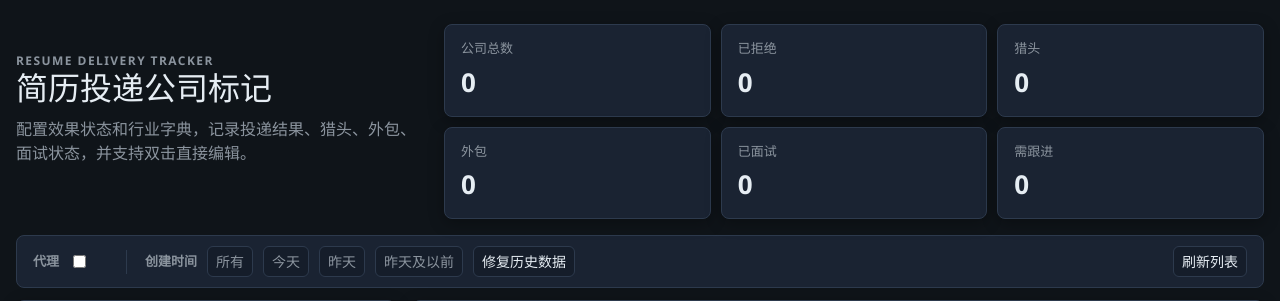
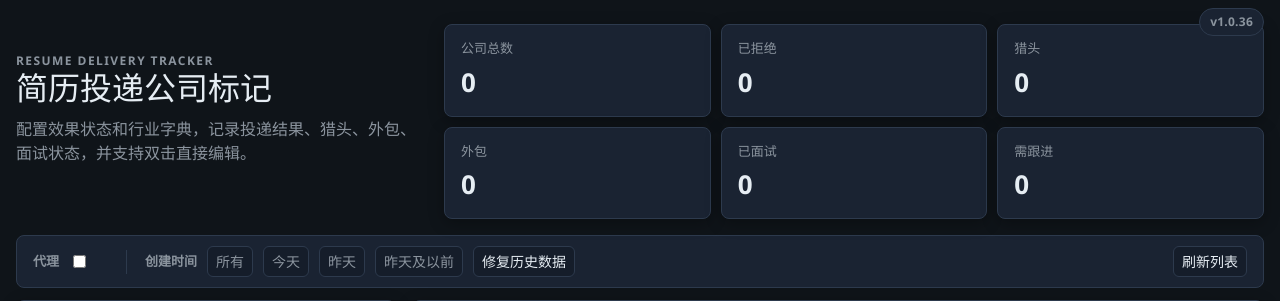
Before and after one commit to wanglaichen/tools_102BossHireTag, a Flask app: page / in a window 1280 px wide. Shown: the top 301 px of the page. Run offline with Flask 3, Linux system fonts and the light colour scheme; data that the repository does not hold is empty.

Commit message:
feat: 页面顶部显示版本号 v1.0.36
在右上角展示当前版本，支持通过 APP_VERSION 环境变量覆盖。

```diff
--- a/app.py
+++ b/app.py
@@ -43,7 +43,7 @@ def handle_unexpected_error(error):
 
 @app.route("/")
 def index():
-    return render_template("index.html")
+    return render_template("index.html", app_version=AppConfig.APP_VERSION)
 
 
 @app.route("/api/summary", methods=["GET"])
--- a/config.py
+++ b/config.py
@@ -81,6 +81,7 @@ DATA_PATH = resolve_data_path()
 
 
 class AppConfig:
+    APP_VERSION = os.getenv("APP_VERSION", "v1.0.36")
     SECRET_KEY = os.getenv("SECRET_KEY", "tools102-boss-hire-tag-dev")
     APP_HOST = os.getenv("APP_HOST", "0.0.0.0")
     APP_PORT = int(os.getenv("APP_PORT", os.getenv("PORT", "9212")))
--- a/static/css/main.css
+++ b/static/css/main.css
@@ -29,6 +29,21 @@ body {
     width: min(1540px, calc(100% - 32px));
     margin: 0 auto;
     padding: 24px 0 36px;
+    position: relative;
+}
+
+.app-version {
+    position: absolute;
+    top: 8px;
+    right: 0;
+    padding: 4px 10px;
+    border: 1px solid var(--line);
+    border-radius: 999px;
+    background: var(--surface);
+    color: var(--muted);
+    font-size: 12px;
+    font-weight: 600;
+    letter-spacing: 0.02em;
 }
 
 .proxy-bar {
--- a/templates/index.html
+++ b/templates/index.html
@@ -9,6 +9,7 @@
 </head>
 <body>
     <div class="app-shell">
+        <span class="app-version">{{ app_version }}</span>
         <header class="topbar">
             <div class="hero-copy">
                 <p class="eyebrow">Resume Delivery Tracker</p>
```
